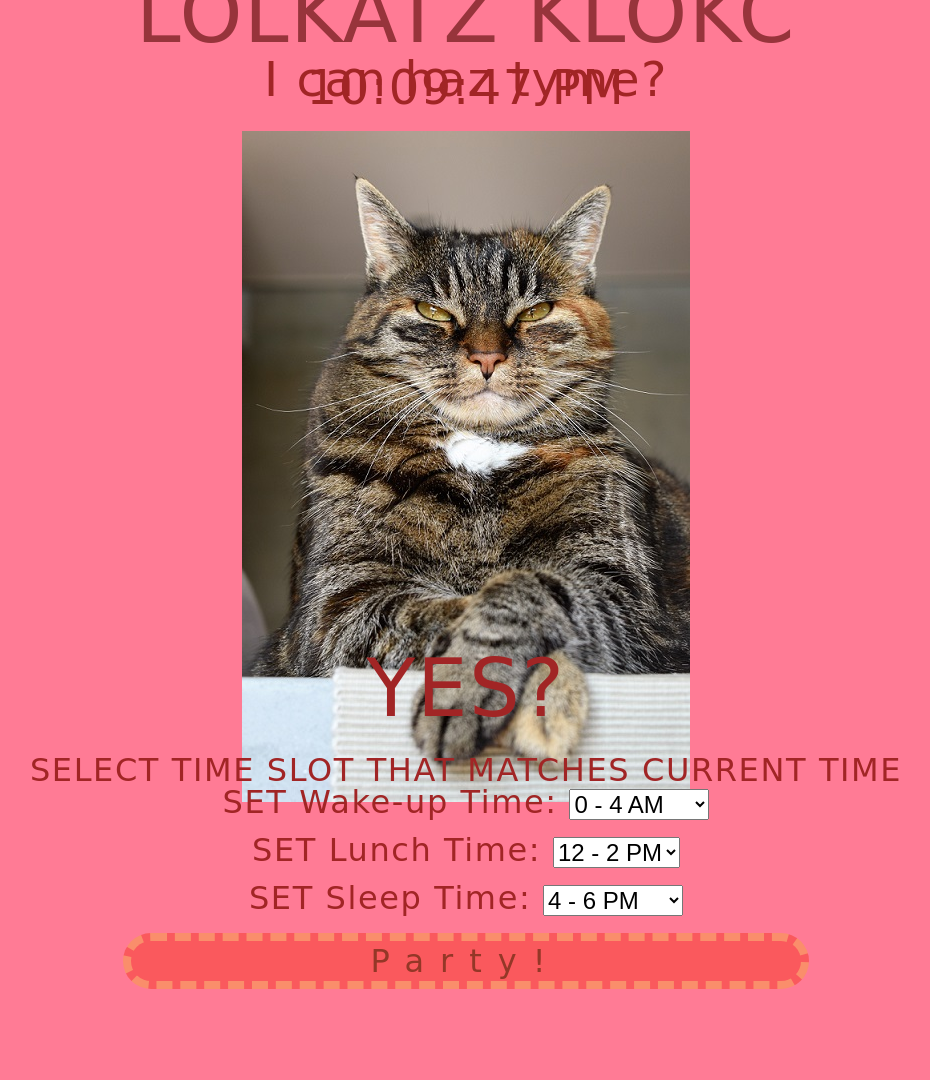
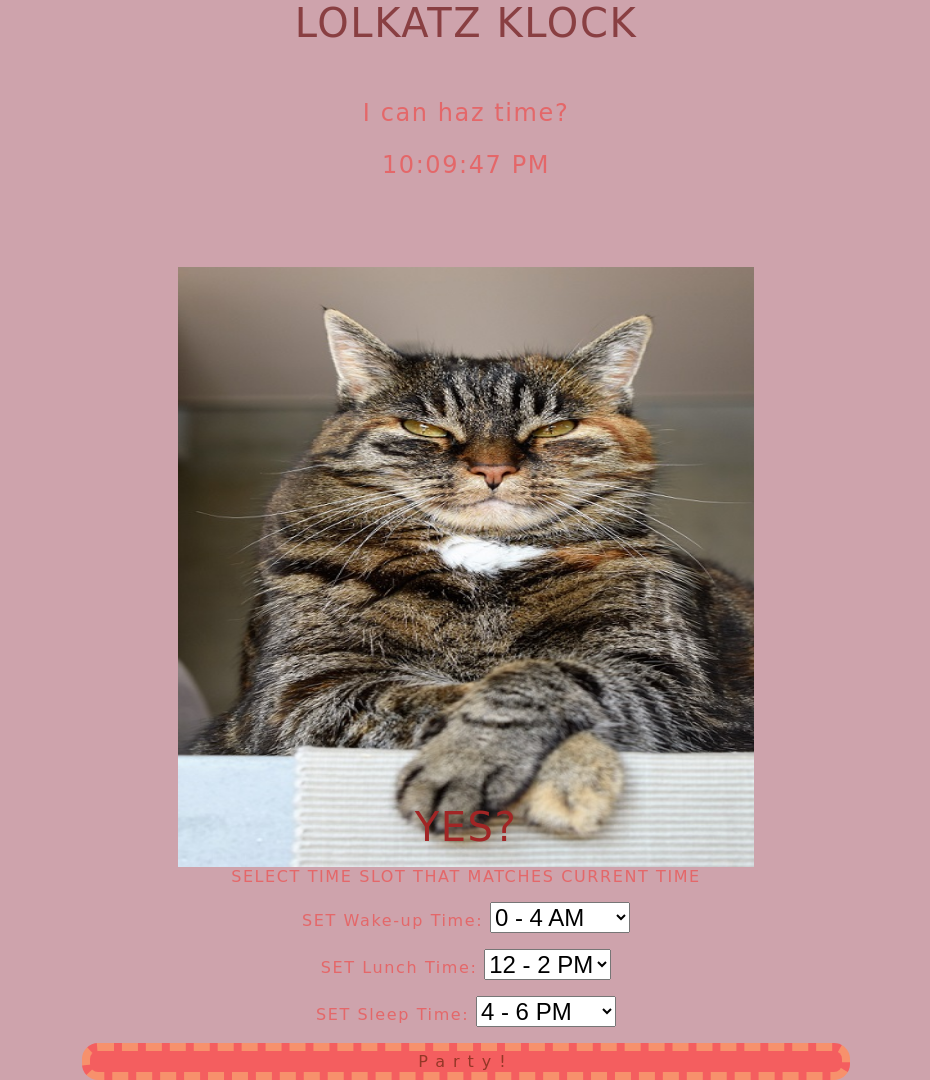
Before and after one commit to Swell786/Front-End-Projects, a plain HTML site: page Front End/LOLKATZ CLOCK (Please Install Fonts First)/LOLKATZ.html in a window 1280 px wide. Shown: the whole page, without its empty margins (174-1104 px from the left). Before the commit the page ends 1005 px from the top, so only its background shows below. Drawn offline with Linux system fonts and the light colour scheme.

Commit message:
Changed font style to web safe and font size

```diff
--- a/Front End/LOLKATZ CLOCK (Please Install Fonts First)/LOLKATZ.css
+++ b/Front End/LOLKATZ CLOCK (Please Install Fonts First)/LOLKATZ.css
@@ -1,39 +1,59 @@
-* {
-  margin-top: -1rem;
+/* Changes
+web safe font
+Change font size and div size for mobile layout first then desktop
+add flexbox
+change wording colours ie lol to be different from katz */
+
+html,body,.container{
+  height: 100%;
 }
 body {
   margin: 0;
-  font-family: "Bungee Shade", cursive; /* NOTE: Please install fonts provided with Folder*/
-  font-size: 2rem;
+  font-family: cursive;
+  font-size: 1rem;
   letter-spacing: 0.1rem;
-  color: rgb(161, 37, 37);
-  background: rgba(255, 20, 67, 0.562);
+  color: rgba(233, 89, 89, 0.809);
+  background: rgba(169, 91, 107, 0.562);
   text-align: center;
 }
 
+.container {
+  width: 60%;
+  margin: auto;
+}
+
 .banner {
-  font-size: 5rem;
+  height: 10%;
+  font-size: 2.5rem;
   color: rgba(110, 23, 23, 0.719);
 }
 
 .timediv {
-  font-size: 3rem;
-  margin-top: -3rem;
-}
-.timeselect {
-  margin-top: -5rem;
-}
-#time {
-  margin-top: -3rem;
+  height: 20%;
+  font-size: 1.5rem;
+  margin-bottom: 0.5rem;
 }
 
-.imgs {
-  font-size: 5rem;
+.imgs{
+  height: 75%;
+  font-size: 2.5rem;
+  /* height: 100%; */
+}
+
+img {
+  width: 75%;
+  height: 100%;
+  background-size: cover;
 }
 
 .p {
-  margin-top: -10rem;
+  /* margin-top: -10rem; */
   color: rgba(139, 0, 0, 0.63);
+  padding-bottom: 0;
+  margin-bottom: 0;
+  height: 0;
+  position: relative;
+  bottom: 7rem;
 }
 
 select {
@@ -42,14 +62,14 @@ select {
 }
 
 button {
-  padding-left: 15rem;
-  padding-right: 15rem;
-  border: 8px rgba(250, 217, 127, 0.411) dashed;
+  border: 0.5rem rgba(250, 217, 127, 0.411) dashed;
   border-radius: 1em;
   margin-top: 1rem;
-  font-size: 2rem;
+  font-size: 1rem;
   font-family: "Bungee Inline", cursive;
   letter-spacing: 0.5em;
   color: rgb(148, 55, 39);
+  text-align: center;
   background-color: rgba(250, 86, 86, 0.884);
+  width: 100%;
 }
--- a/Front End/LOLKATZ CLOCK (Please Install Fonts First)/LOLKATZ.html
+++ b/Front End/LOLKATZ CLOCK (Please Install Fonts First)/LOLKATZ.html
@@ -1,5 +1,5 @@
 <!-- LOLKATZ Klock -->
-
+<!DOCTYPE html>
 <html lang="en">
 <head>
     <meta charset="UTF-8">
@@ -10,10 +10,10 @@
 <body>
     <div class="container">
 
-        <div class="banner">LOLKATZ KLOKC</div>
+        <div class="banner">LOLKATZ KLOCK</div>
         <br>
         <div class="timediv">
-            I can haz tyme?
+            I can haz time?
             <p id="time"></p>
         </div>
 
@@ -21,7 +21,7 @@
             <img src="" alt="" id="img">
             <p class="p"></p>
         </div>
-        <div style="margin-top: -4rem; margin-bottom: 2em;">SELECT TIME SLOT THAT MATCHES CURRENT TIME</div>
+        <div>SELECT TIME SLOT THAT MATCHES CURRENT TIME</div>
         <div class="timeselect">
             SET Wake-up Time: <select name="" id="wakeup" >
                 <option value="1">0 - 4 AM</option>
```
